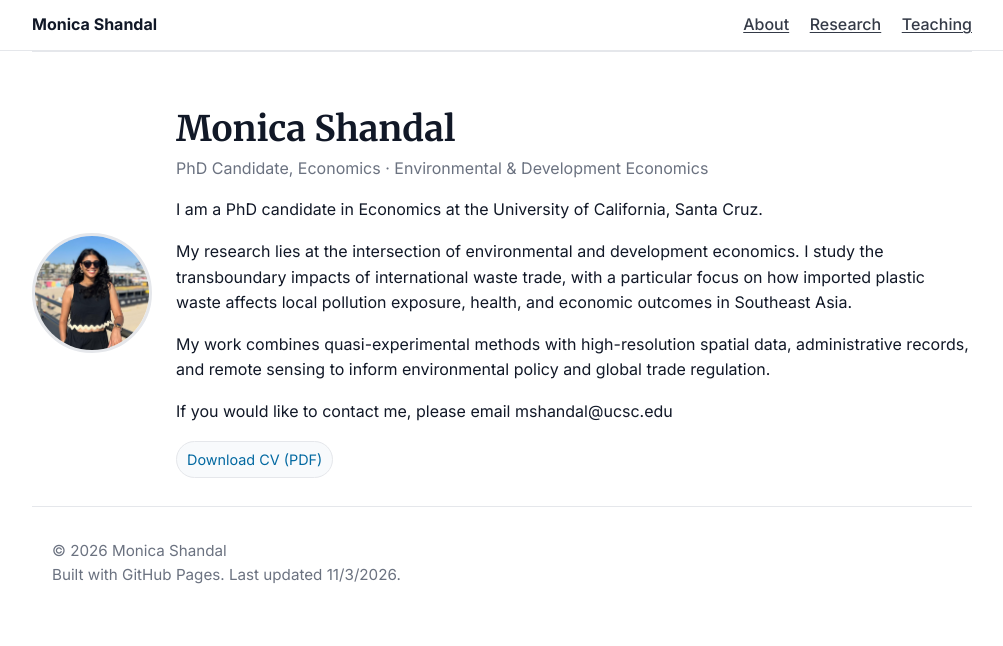
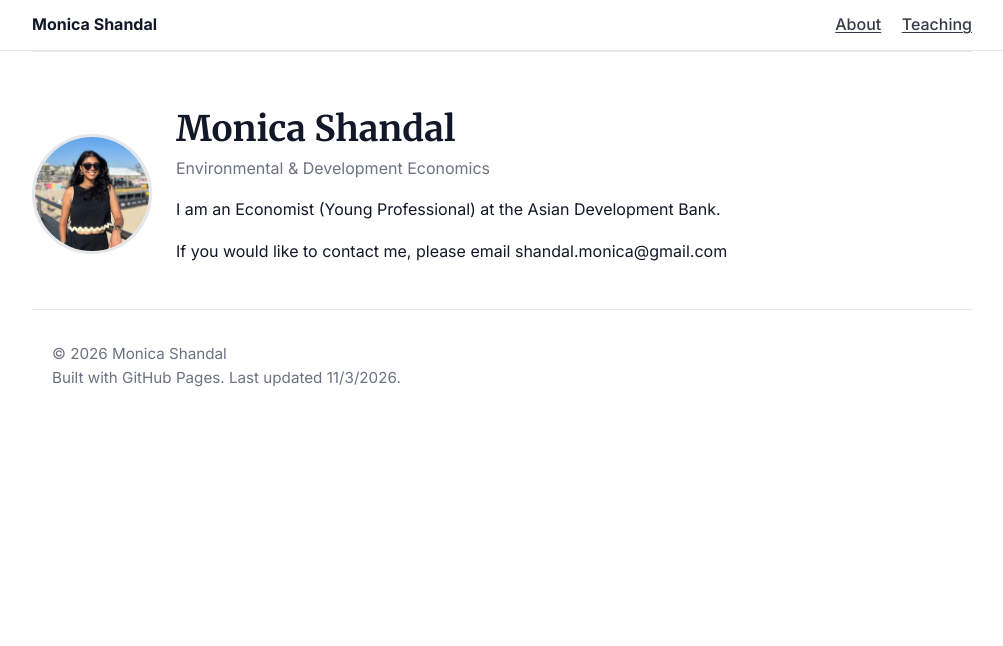
Before and after one commit to monicashandal/monicashandal.github.io, a plain HTML site: page index.html in a window 1280 px wide. Shown: the whole page, without its empty margins (138-1141 px from the left). Drawn offline with Linux system fonts and the light colour scheme.

Commit message:
Update index.html

```diff
--- a/index.html
+++ b/index.html
@@ -59,7 +59,7 @@
     "@context":"https://schema.org",
     "@type":"Person",
     "name":"Monica Shandal",
-    "jobTitle":"PhD Candidate, Economics",
+    "jobTitle":"Economist, ADB",
     "affiliation":{"@type":"Organization","name":"University of California, Santa Cruz"},
     "url":"https://<your-username>.github.io/",
     "sameAs":[
@@ -78,7 +78,7 @@
         <div><a href="#" style="text-decoration:none;color:var(--ink);font-weight:700">Monica Shandal</a></div>
         <div class="nav-links" role="tablist" aria-label="Site sections">
           <a href="#about" role="tab" aria-selected="true" data-tab="about">About</a>
-          <a href="#research" role="tab" aria-selected="false" data-tab="research">Research</a>
+         <!--  <a href="#research" role="tab" aria-selected="false" data-tab="research">Research</a> -->
           <a href="#teaching" role="tab" aria-selected="false" data-tab="teaching">Teaching</a>
          <!--   <a href="#cv" role="tab" aria-selected="false" data-tab="cv">CV</a> -->
          <!--   <a href="#other" role="tab" aria-selected="false" data-tab="other">Other</a> -->
@@ -95,30 +95,20 @@
   <div>
     <h1>Monica Shandal</h1>
     <p class="subtitle">
-      PhD Candidate, Economics · Environmental & Development Economics
+      Environmental & Development Economics
     </p>
 
     <p>
-      I am a PhD candidate in Economics at the University of California, Santa Cruz.
+      I am an Economist (Young Professional) at the Asian Development Bank.
     </p>
 
-    <p>
-      My research lies at the intersection of environmental and development economics.
-      I study the transboundary impacts of international waste trade, with a particular
-      focus on how imported plastic waste affects local pollution exposure, health, and
-      economic outcomes in Southeast Asia.
-    </p>
 
     <p>
-      My work combines quasi-experimental methods with high-resolution spatial data,
-      administrative records, and remote sensing to inform environmental policy and
-      global trade regulation.
-    </p>
-    If you would like to contact me, please email mshandal@ucsc.edu
+    If you would like to contact me, please email shandal.monica@gmail.com
   </p>
     <div class="badges">
 
-      <a href="Monica_Shandal_CVw.pdf" target="_blank">Download CV (PDF)</a>
+     <!--  <a href="Monica_Shandal" target="_blank">Download CV (PDF)</a> -->
     </div>
   </div>
 </section>
```
